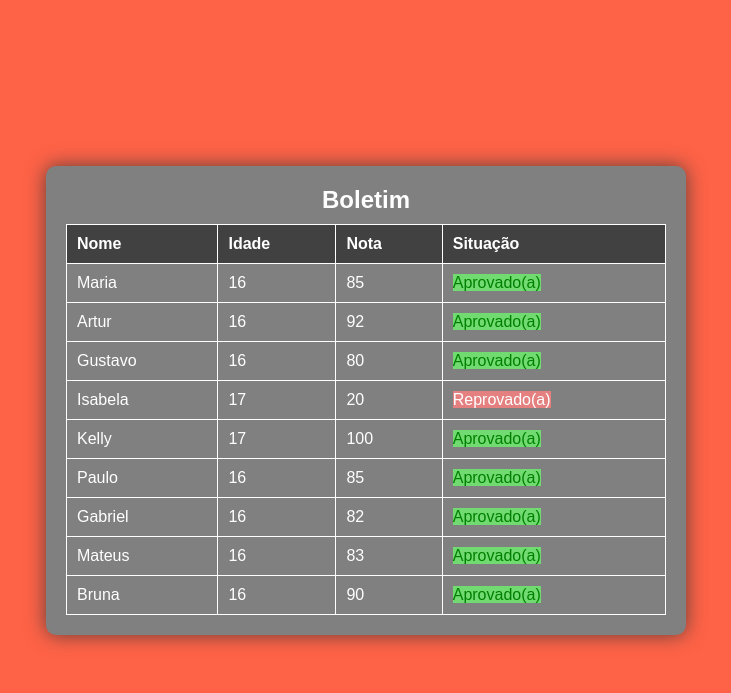
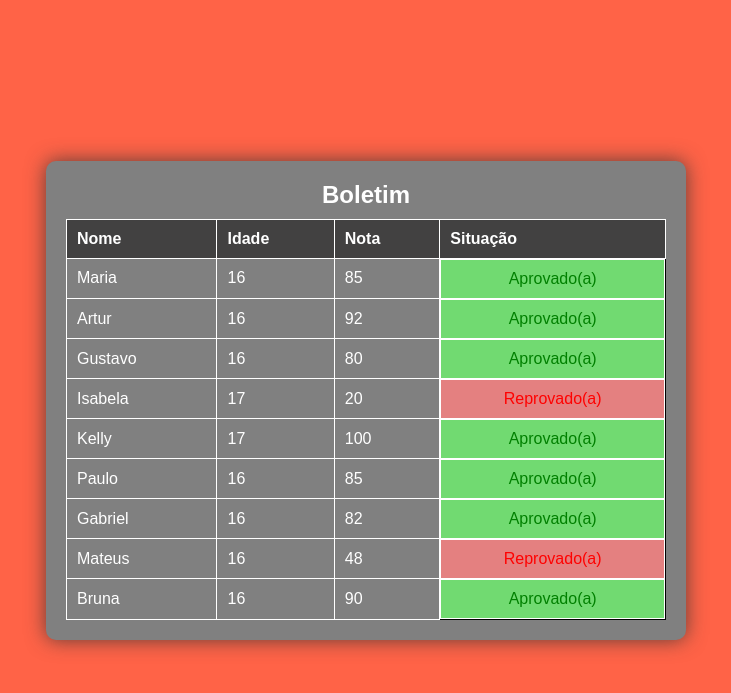
Before and after one commit to PedroMonteiro7/boletim-php, a PHP site: page / in a window 1280 px wide. Shown: the top 693 px of the page, without its empty margins (274-1005 px from the left). Run offline with PHP 8.4, Linux system fonts and the light colour scheme.

Commit message:
Exercício concluído

```diff
--- a/alunos.php
+++ b/alunos.php
@@ -39,7 +39,7 @@ $alunos = [
     [
         "nome" => "Mateus",
         "idade" => 16,
-        "nota" => 83
+        "nota" => 48
     ],
     [
         "nome" => "Bruna",
--- a/funcoes-alunos.php
+++ b/funcoes-alunos.php
@@ -48,9 +48,9 @@ alterarNotaAluno($alunos, "Isabela", 20);
 function situacaoAlunos(array &$turma) {
     foreach($turma as $chave => $aluno) {
         if($aluno["nota"] >= 50) {
-            $turma[$chave]["situacao"] = '<span class="aprovado">Aprovado(a)</span>';
+            $turma[$chave]["situacao"] = 'Aprovado(a)';
         } else {
-            $turma[$chave]["situacao"] = '<span class="reprovado">Reprovado(a)</span>';
+            $turma[$chave]["situacao"] = 'Reprovado(a)';
         }
     }
 }
--- a/index.php
+++ b/index.php
@@ -31,7 +31,15 @@
                 <td><?= $aluno["nome"] ?></td>
                 <td><?= $aluno["idade"] ?></td>
                 <td><?= $aluno["nota"] ?></td>
-                <td><?= $aluno["situacao"] ?></td>
+                <?php if ($aluno["situacao"] == "Aprovado(a)") { ?>
+                    <td class="aprovado"><?= $aluno["situacao"] ?></td>
+                    <?php } else { ?>
+                        <td class="reprovado"><?= $aluno["situacao"] ?></td>
+                    <?php } ?>
+                <!-- ou
+                <td class="<?= $aluno["situacao"] == "Aprovado(a)"
+                    ? "aprovado" : "reprovado" ?>">
+                    <?= isset($aluno["situacao"]) ? $aluno["situacao"] : "" ?></td> -->
             </tr>
             <?php
             }
--- a/style.css
+++ b/style.css
@@ -30,13 +30,16 @@ h1 {
 
 .aprovado {
     background-color: rgb(113, 218, 113);
-    width: 100vw;
-    height: 100vh;
     color: green;
+    display: flex;
+    justify-content: center
 }
 
 .reprovado {
     background-color: rgb(228, 128, 128);
+    color: red;
+    display: flex;
+    justify-content: center;
 }
 
 table {
```
